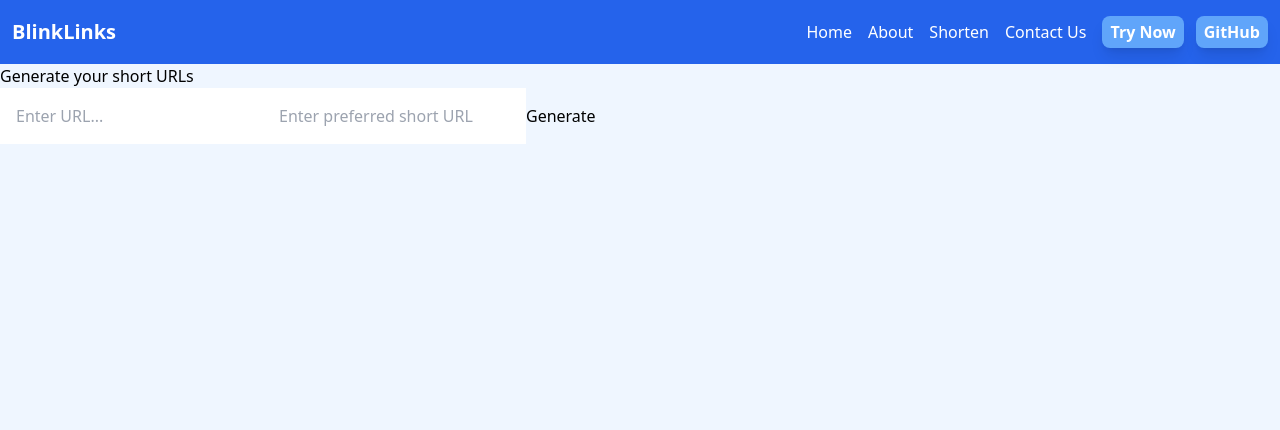
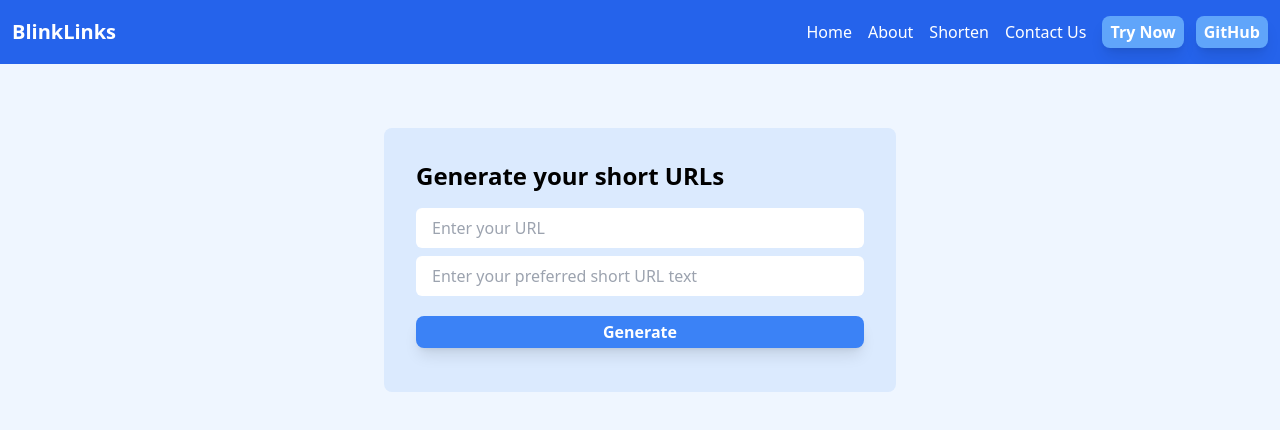
Before and after one commit to AdityaNPatil/URL-Shortener-NextJS, a Next.js app: page /shorten in a window 1280 px wide. Shown: the top 430 px of the page. Built offline with nearby package versions, Linux system fonts and the light colour scheme.

Commit message:
changed styling

```diff
--- a/app/shorten/page.js
+++ b/app/shorten/page.js
@@ -18,27 +18,26 @@ const Shorten = () => {
     const [generated, setGenerated] = useState(false);
 
     // function to handle change
-    const handleChange = ()=>{
+    const handleChange = () => {
 
     }
 
     return (
-        <div>
-            <h1>Generate your short URLs</h1>
-            <div>
+        <div className='mx-auto max-w-lg bg-blue-100 my-16 p-8 rounded-lg flex flex-col gap-4'>
+            <h1 className='font-bold text-2xl'>Generate your short URLs</h1>
+            <div className='flex flex-col gap-2'>
                 <input type="text"
-                    className='p-4 focus:outline-blue-500 '
-                    placeholder='Enter URL...'
                     value={url}
-                    onChange={handleChange}
-                />
+                    className='px-4 py-2 focus:outline-blue-600 rounded-md'
+                    placeholder='Enter your URL'
+                    onChange={e => { setUrl(e.target.value) }} />
+
                 <input type="text"
-className='p-4 focus:outline-blue-500 '
-                    placeholder='Enter preferred short URL'
                     value={shortUrl}
-                    onChange={handleChange}
-                />
-                <button>Generate</button>
+                    className='px-4 py-2 focus:outline-blue-600 rounded-md'
+                    placeholder='Enter your preferred short URL text'
+                    onChange={e => { setShortUrl(e.target.value) }} />
+                <button className='bg-blue-500 rounded-lg shadow-lg p-3 py-1 my-3 font-bold text-white'>Generate</button>
             </div>
         </div>
     )
```
